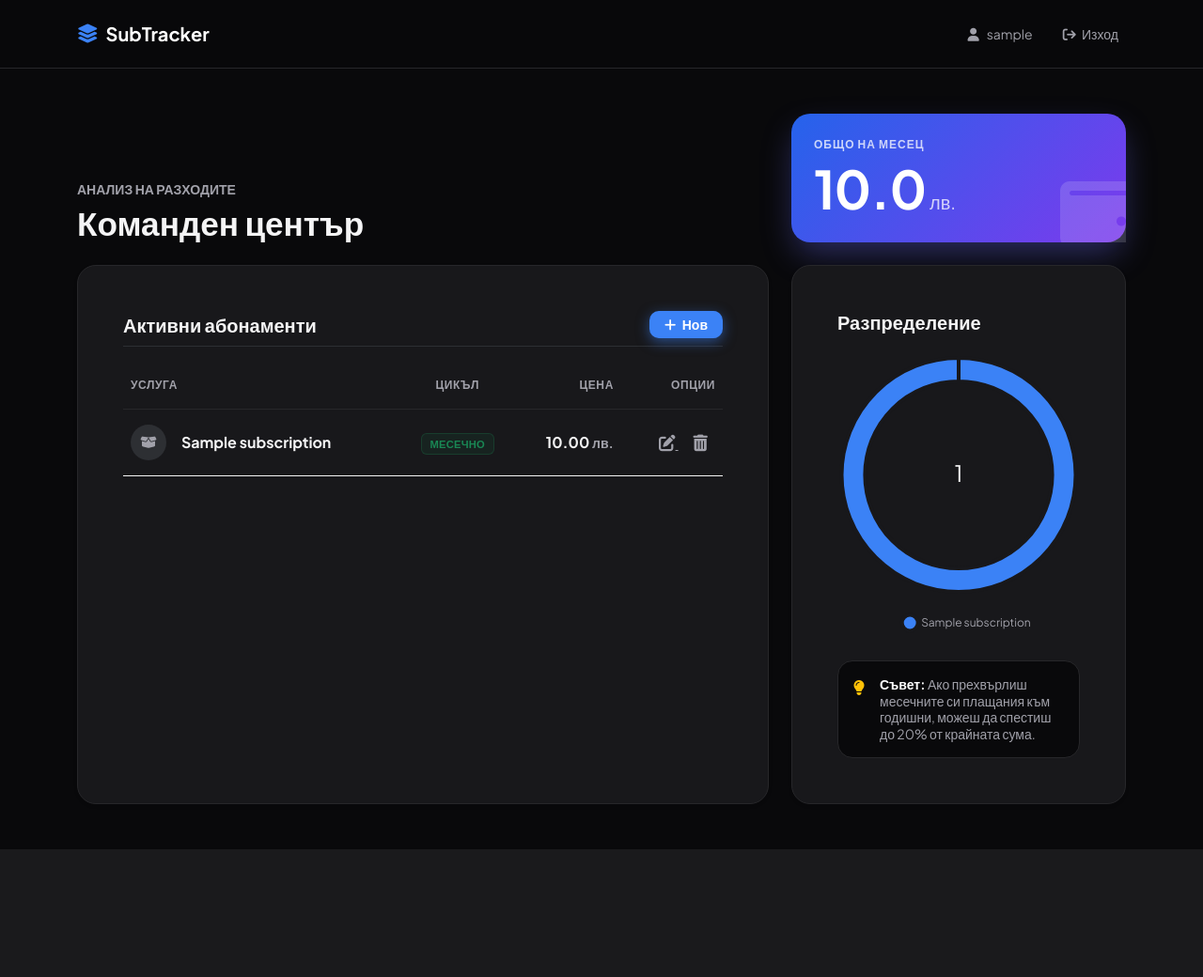
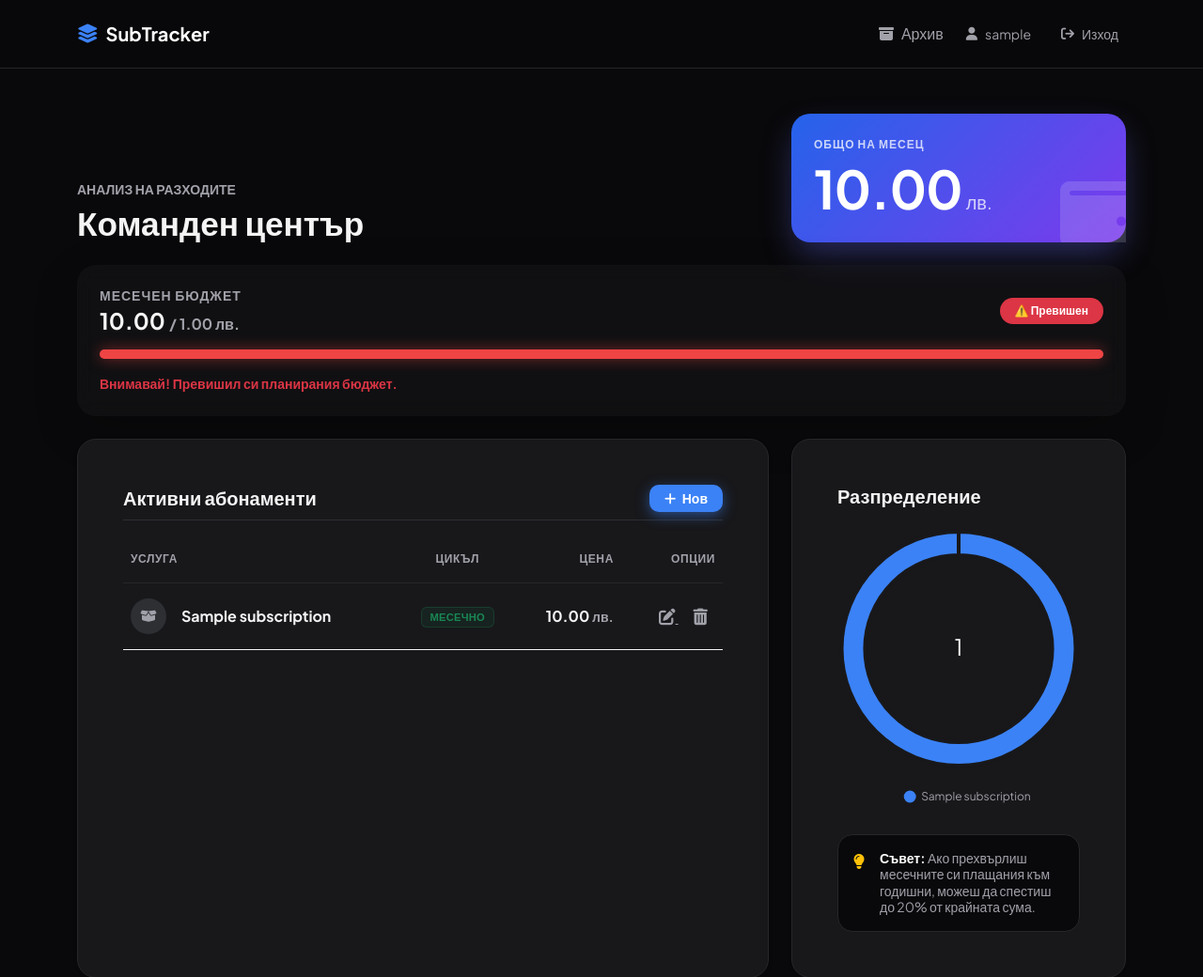
Before and after one commit to Yusein44/Subscription_tracker_app26_django, a Django app: page /dashboard/ in a window 1280 px wide. Shown: the top 1040 px of the page at 94% size. Before the commit the page ends 904 px from the top, so only its background shows below. Run offline with Django 5.2, Linux system fonts and the light colour scheme; a user stored in the database is signed in; tables that the repository leaves empty hold one stand-in row (values such as "Sample post"); one stand-in notice (Sample message) is shown.

Commit message:
feat: add budget tracker, archive system, and toast notifications. Implemented dynamic budget progress bar, soft-delete recovery, and global UI alerts.

```diff
--- a/subscriptions/models.py
+++ b/subscriptions/models.py
@@ -32,3 +32,10 @@ class Subscription(models.Model):
         if self.billing_cycle == 'monthly':
             return self.price * 12
         return self.price
+
+class UserProfile(models.Model):
+    user = models.OneToOneField(User, on_delete=models.CASCADE)
+    monthly_budget = models.DecimalField(max_digits=10, decimal_places=2, default=100.00)
+
+    def __str__(self):
+        return f"Профил на {self.user.username}"
--- a/subscriptions/templates/subscriptions/base.html
+++ b/subscriptions/templates/subscriptions/base.html
@@ -13,7 +13,7 @@
 
     <style>
         :root {
-            --bg-dark: #09090b; /* Още по-тъмен и плътен фон */
+            --bg-dark: #09090b;
             --card-bg: #18181b;
             --text-main: #f4f4f5;
             --text-muted: #a1a1aa;
@@ -117,13 +117,21 @@
                 <i class="fa-solid fa-layer-group" style="color: var(--accent-blue);"></i>
                 <span>SubTracker</span>
             </a>
-            <div class="ms-auto d-flex align-items-center gap-4">
-                {% if user.is_authenticated %}
-                    <span class="small text-muted d-none d-md-block"><i class="fa-solid fa-user me-2"></i>{{ user.username }}</span>
-                    <a href="{% url 'logout' %}" class="btn btn-sm btn-outline-secondary border-0 text-muted hover-white">
-                        <i class="fa-solid fa-arrow-right-from-bracket me-1"></i> Изход
-                    </a>
-                {% endif %}
+        <div class="ms-auto d-flex align-items-center gap-4">
+            {% if user.is_authenticated %}
+                <a href="{% url 'archive' %}" class="nav-link small text-muted hover-white text-decoration-none d-flex align-items-center">
+                    <i class="fa-solid fa-box-archive me-2"></i> Архив
+                </a>
+
+                <span class="small text-muted d-none d-md-flex align-items-center">
+                    <i class="fa-solid fa-user me-2"></i>{{ user.username }}
+                </span>
+
+                <a href="{% url 'logout' %}" class="btn btn-sm btn-outline-secondary border-0 text-muted hover-white d-flex align-items-center">
+                    <i class="fa-solid fa-arrow-right-from-bracket me-2"></i> Изход
+                </a>
+            {% endif %}
+</div>
             </div>
         </div>
     </nav>
@@ -134,5 +142,41 @@
 
     <script src="https://cdn.jsdelivr.net/npm/bootstrap@5.3.0/dist/js/bootstrap.bundle.min.js"></script>
     {% block extra_js %}{% endblock %}
+
+    {% if messages %}
+    <div class="toast-container position-fixed bottom-0 end-0 p-4" style="z-index: 1055;">
+        {% for message in messages %}
+            <div class="toast align-items-center text-white border-0 mb-3 shadow-lg"
+                 role="alert" aria-live="assertive" aria-atomic="true" data-bs-delay="4000"
+                 style="background: rgba(24, 24, 27, 0.85); backdrop-filter: blur(12px); border-radius: 12px; border-left: 4px solid {% if message.tags == 'success' %}#10b981{% elif message.tags == 'warning' %}#f59e0b{% elif message.tags == 'info' %}#3b82f6{% else %}#ef4444{% endif %} !important;">
+
+                <div class="d-flex">
+                    <div class="toast-body fw-medium d-flex align-items-center gap-2" style="font-size: 0.95rem;">
+                        {% if message.tags == 'success' %}
+                            <i class="fa-solid fa-circle-check text-success fs-5"></i>
+                        {% elif message.tags == 'warning' %}
+                            <i class="fa-solid fa-triangle-exclamation text-warning fs-5"></i>
+                        {% elif message.tags == 'info' %}
+                            <i class="fa-solid fa-circle-info text-primary fs-5"></i>
+                        {% else %}
+                            <i class="fa-solid fa-circle-xmark text-danger fs-5"></i>
+                        {% endif %}
+                        {{ message }}
+                    </div>
+                    <button type="button" class="btn-close btn-close-white me-3 m-auto opacity-50" data-bs-dismiss="toast" aria-label="Close"></button>
+                </div>
+            </div>
+        {% endfor %}
+    </div>
+
+    <script>
+        document.addEventListener('DOMContentLoaded', function () {
+            var toastElList = [].slice.call(document.querySelectorAll('.toast'))
+            var toastList = toastElList.map(function (toastEl) {
+                return new bootstrap.Toast(toastEl).show()
+            });
+        });
+    </script>
+    {% endif %}
 </body>
 </html>
--- a/subscriptions/templates/subscriptions/dashboard.html
+++ b/subscriptions/templates/subscriptions/dashboard.html
@@ -22,6 +22,39 @@
                 </div>
             </div>
         </div>
+    </div>
+</div>
+
+<div class="card mb-4 border-0 shadow-lg" style="background: rgba(255, 255, 255, 0.03); backdrop-filter: blur(10px); border-radius: 20px;">
+    <div class="card-body p-4">
+        <div class="d-flex justify-content-between align-items-center mb-3">
+            <div>
+                <h6 class="text-uppercase small fw-bold text-muted mb-1" style="letter-spacing: 1px;">Месечен бюджет</h6>
+                <h4 class="mb-0 fw-bold">
+                    {{ total_monthly }} <span class="text-muted fs-6">/ {{ budget }} лв.</span>
+                </h4>
+            </div>
+            <div class="text-end">
+                <span class="badge {% if is_over_budget %}bg-danger text-white{% else %}bg-success bg-opacity-10 text-success{% endif %} p-2 px-3 rounded-pill">
+                    {% if is_over_budget %} ⚠️ Превишен {% else %} ✅ В норма {% endif %}
+                </span>
+            </div>
+        </div>
+
+        <div class="progress" style="height: 10px; background-color: rgba(255,255,255,0.05); border-radius: 20px; overflow: visible;">
+            <div class="progress-bar progress-bar-striped progress-bar-animated"
+                 role="progressbar"
+                 style="width: {{ percent }}%; border-radius: 20px; transition: width 1s ease;
+                        background: {% if is_over_budget %}#ef4444{% elif percent > 80 %}#f59e0b{% else %}#10b981{% endif %};
+                        box-shadow: 0 0 15px {% if is_over_budget %}rgba(239, 68, 68, 0.5){% else %}rgba(16, 185, 129, 0.5){% endif %};">
+            </div>
+        </div>
+
+        {% if is_over_budget %}
+        <p class="text-danger small mt-3 mb-0 fw-bold animate__animated animate__shakeX">
+            Внимавай! Превишил си планирания бюджет.
+        </p>
+        {% endif %}
     </div>
 </div>
 
@@ -118,7 +151,6 @@
 <script>
     const ctx = document.getElementById('expensesChart').getContext('2d');
 
-    // Custom Chart Plugin for text in the middle
     const centerTextPlugin = {
         id: 'centerText',
         beforeDraw: function(chart) {
@@ -161,7 +193,7 @@
                     '#3b82f6', '#8b5cf6', '#ec4899', '#f43f5e', '#f59e0b', '#10b981', '#6366f1'
                 ],
                 borderWidth: 4,
-                borderColor: '#18181b', /* Слива се с картата */
+                borderColor: '#18181b',
                 hoverOffset: 8
             }]
         },
--- a/subscriptions/urls.py
+++ b/subscriptions/urls.py
@@ -11,4 +11,6 @@ urlpatterns = [
     path('login/', auth_views.LoginView.as_view(template_name='subscriptions/login.html'), name='login'),
     path('logout/', views.logout_view, name='logout'),
     path('signup/', views.signup, name='signup'),
+    path('archive/', views.archived_subscriptions, name='archive'),
+    path('reactivate/<int:pk>/', views.reactivate_subscription, name='reactivate_subscription'),
 ]
--- a/subscriptions/views.py
+++ b/subscriptions/views.py
@@ -6,6 +6,8 @@ from django.shortcuts import render, redirect, get_object_or_404
 from django.contrib.auth import logout
 from django.contrib.auth.forms import UserCreationForm
 from django.contrib.auth import login
+from django.contrib import messages
+from .models import Subscription, UserProfile
 
 
 def landing(request):
@@ -14,26 +16,35 @@ def landing(request):
 
     return render(request, 'subscriptions/landing.html')
 
-@login_required(login_url='/admin/login/')
+
+@login_required(login_url='login')
 def dashboard(request):
-    user_subs = Subscription.objects.filter(user=request.user, is_active=True)
+    subscriptions = Subscription.objects.filter(user=request.user, is_active=True)
 
     total_monthly = 0
-    chart_labels = []
-    chart_data = []
+    for sub in subscriptions:
+        if sub.billing_cycle == 'monthly':
+            total_monthly += sub.price
+        else:
+            total_monthly += sub.price / 12
 
-    for sub in user_subs:
-        monthly_cost = float(sub.price) if sub.billing_cycle == 'monthly' else float(sub.price) / 12
-        total_monthly += monthly_cost
+    profile, created = UserProfile.objects.get_or_create(user=request.user)
+    budget = profile.monthly_budget
 
-        chart_labels.append(sub.name)
-        chart_data.append(round(monthly_cost, 2))
+    if budget > 0:
+        percent = (total_monthly / budget) * 100
+    else:
+        percent = 0
 
     context = {
-        'subscriptions': user_subs,
+        'subscriptions': subscriptions,
         'total_monthly': round(total_monthly, 2),
-        'chart_labels': chart_labels,
-        'chart_data': chart_data,
+        'budget': budget,
+        'percent': min(round(percent, 1), 100),
+        'is_over_budget': total_monthly > budget,
+        'chart_labels': [sub.name for sub in subscriptions],
+        'chart_data': [float(sub.price) if sub.billing_cycle == 'monthly' else float(sub.price / 12) for sub in
+                       subscriptions],
     }
 
     return render(request, 'subscriptions/dashboard.html', context)
@@ -47,6 +58,7 @@ def add_subscription(request):
             new_sub = form.save(commit=False)
             new_sub.user = request.user
             new_sub.save()
+            messages.success(request, f"Успешно добави абонамент за {new_sub.name}!")
             return redirect('dashboard')
     else:
         form = SubscriptionForm()
@@ -61,6 +73,7 @@ def edit_subscription(request, pk):
         form = SubscriptionForm(request.POST, instance=sub)
         if form.is_valid():
             form.save()
+            messages.info(request, "Абонаментът беше обновен успешно.")
             return redirect('dashboard')
     else:
         form = SubscriptionForm(instance=sub)
@@ -73,6 +86,7 @@ def cancel_subscription(request, pk):
     sub = get_object_or_404(Subscription, pk=pk, user=request.user)
     sub.is_active = False
     sub.save()
+    messages.warning(request, f"Абонаментът за {sub.name} е прекратен.")
     return redirect('dashboard')
 
 
@@ -86,7 +100,21 @@ def signup(request):
         if form.is_valid():
             user = form.save()
             login(request, user)
+            messages.success(request, f"Добре дошъл, {user.username}! Профилът ти е създаден.")
             return redirect('dashboard')
     else:
         form = UserCreationForm()
     return render(request, 'subscriptions/signup.html', {'form': form})
+
+@login_required(login_url='login')
+def archived_subscriptions(request):
+    archived_subs = Subscription.objects.filter(user=request.user, is_active=False).order_by('-id')
+    return render(request, 'subscriptions/archive.html', {'archived_subs': archived_subs})
+
+@login_required(login_url='login')
+def reactivate_subscription(request, pk):
+    sub = get_object_or_404(Subscription, pk=pk, user=request.user)
+    sub.is_active = True
+    sub.save()
+    messages.success(request, f"Абонаментът за {sub.name} е възстановен!")
+    return redirect('dashboard')
```
Also changed, not shown: subscriptions/templates/subscriptions/archive.html (added, +61 -0 lines), subscriptions/migrations/0002_userprofile.py (added).
